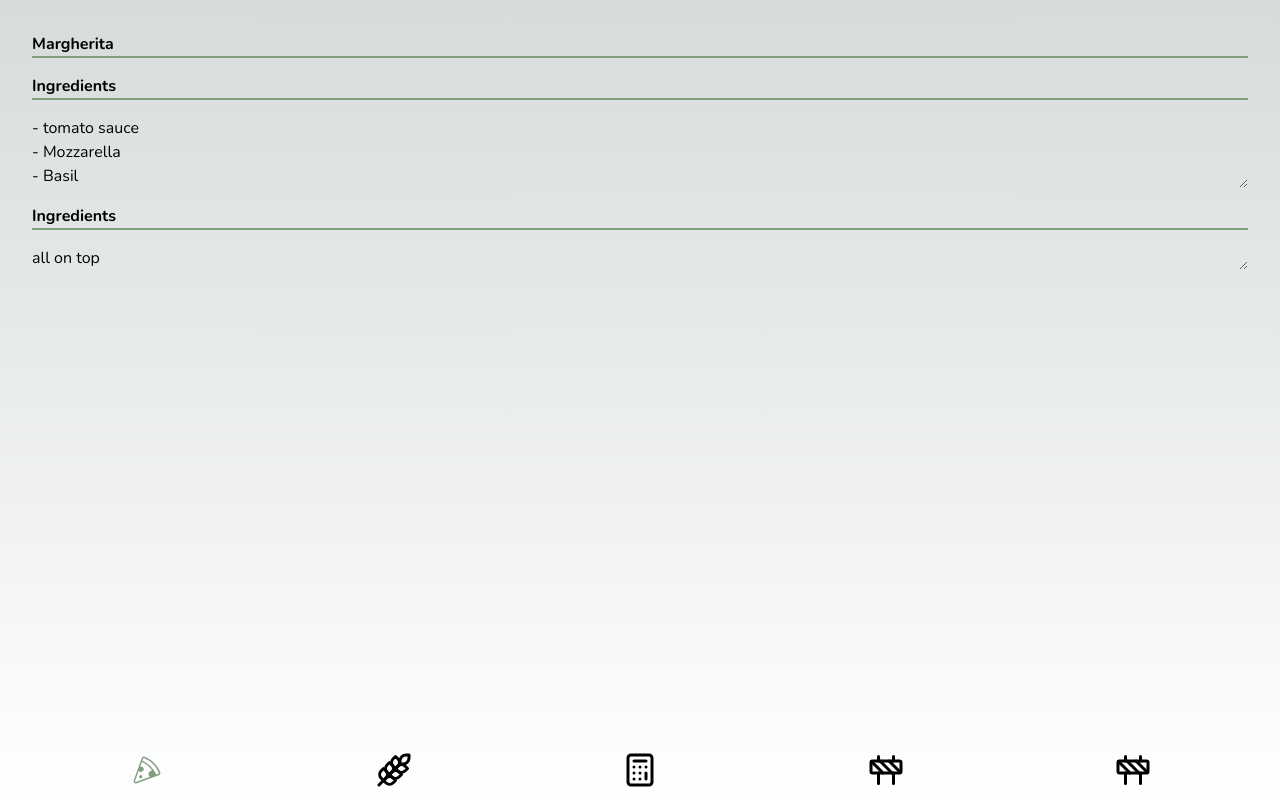
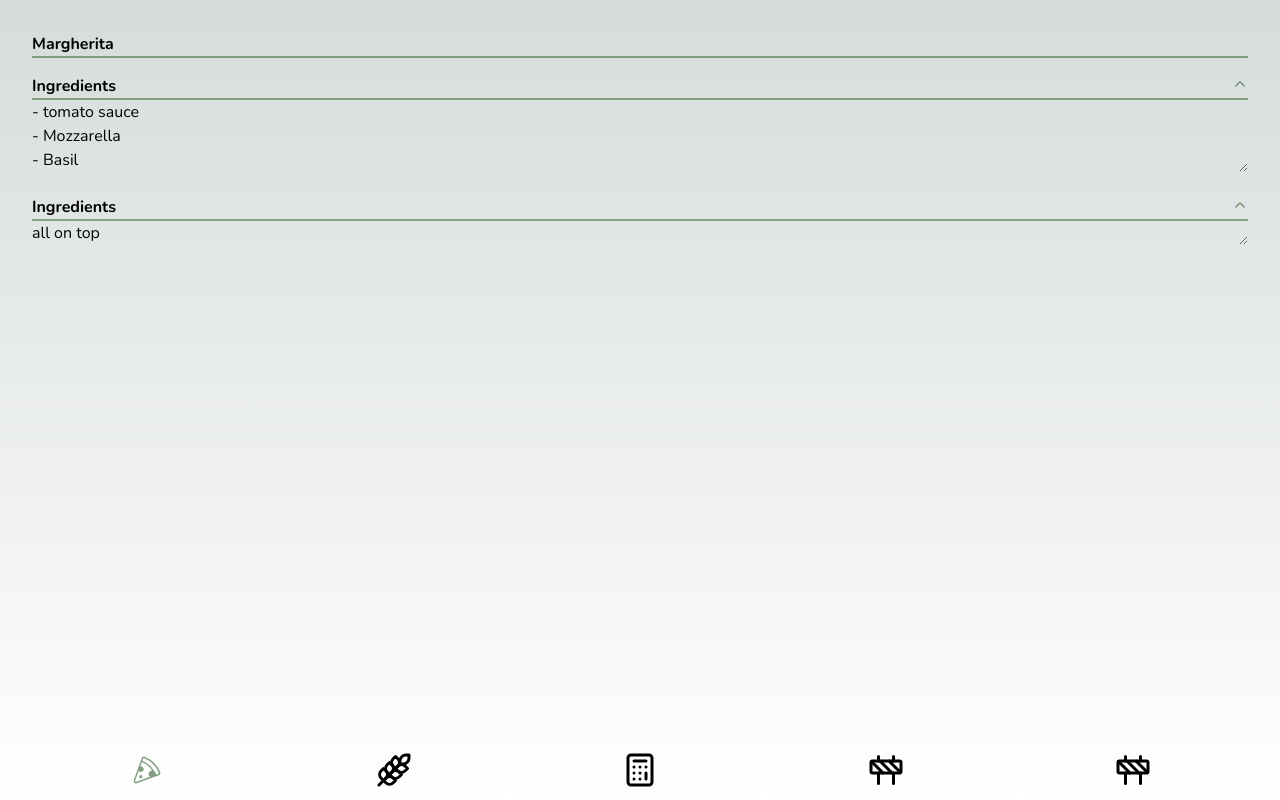
Before and after one commit to FbarcalaR/Pizza-Tracker, a Next.js app: page /pizza-recipes/1 in a window 1280 px wide. Built offline with nearby package versions, Linux system fonts and the light colour scheme.

Commit message:
updated pizza recipes to use to block section

```diff
--- a/src/app/pizza-recipes/[recipeId]/pizza-recipe-ingredients/pizza-recipe-ingredients.tsx
+++ b/src/app/pizza-recipes/[recipeId]/pizza-recipe-ingredients/pizza-recipe-ingredients.tsx
@@ -1,7 +1,7 @@
 "use client";
 
+import BlockSection from "@/components/block-section/block-section";
 import FormInvisibleTextArea from "@/components/form-invisible-text-area/form-invisible-text-area";
-import Title from "@/components/title/title";
 
 type IProps = {
     ingredients: string;
@@ -9,13 +9,12 @@ type IProps = {
 
 export default function PizzaRecipeIngredients({ ingredients }: IProps) {
     return (
-        <>
-            <Title className="w-full" title="Ingredients" />
+        <BlockSection className="w-full" title="Ingredients" >
             <FormInvisibleTextArea
                 withAutoHeight={true}
                 className="w-full"
                 defaultValue={ingredients}
             />
-        </>
+        </BlockSection>
     );
 }
--- a/src/app/pizza-recipes/[recipeId]/pizza-recipe-notes/pizza-recipe-notes.tsx
+++ b/src/app/pizza-recipes/[recipeId]/pizza-recipe-notes/pizza-recipe-notes.tsx
@@ -1,21 +1,20 @@
 "use client";
 
+import BlockSection from "@/components/block-section/block-section";
 import FormInvisibleTextArea from "@/components/form-invisible-text-area/form-invisible-text-area";
-import Title from "@/components/title/title";
 
 type IProps = {
-    notes: string;
+    notes?: string;
 };
 
 export default function PizzaRecipeNotes({ notes }: IProps) {
     return (
-        <>
-            <Title className="w-full" title="Ingredients" />
+        <BlockSection className="w-full" title="Ingredients">
             <FormInvisibleTextArea
                 withAutoHeight={true}
                 className="w-full"
                 defaultValue={notes}
             />
-        </>
+        </BlockSection>
     );
 }
```
